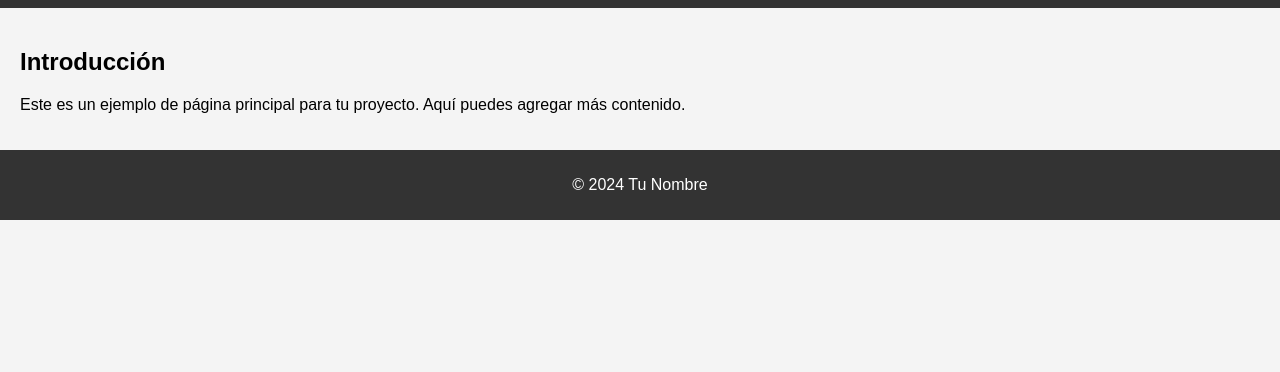
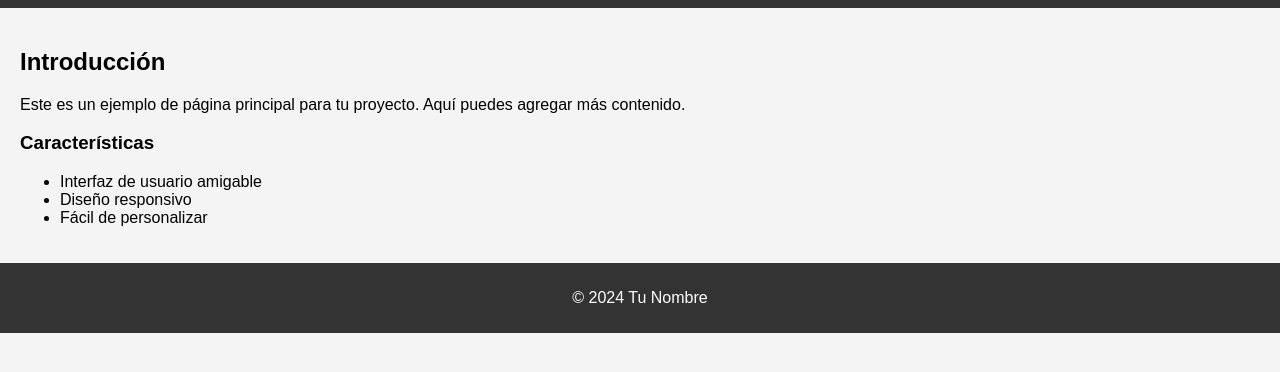
Before and after one commit to CGFernando28/Probando-git, a plain HTML site: page index.html in a window 1280 px wide. Shown: the part 110-482 px from the top of the page. Drawn offline with Linux system fonts and the light colour scheme.

Commit message:
de nuevo yo moficacndo index

```diff
--- a/index.html
+++ b/index.html
@@ -17,6 +17,14 @@
     <main>
         <h2>Introducción</h2>
         <p>Este es un ejemplo de página principal para tu proyecto. Aquí puedes agregar más contenido.</p>
+        <section>
+            <h3>Características</h3>
+            <ul>
+                <li>Interfaz de usuario amigable</li>
+                <li>Diseño responsivo</li>
+                <li>Fácil de personalizar</li>
+            </ul>
+        </section>
     </main>
     <footer>
         <p>&copy; 2024 Tu Nombre</p>
```
